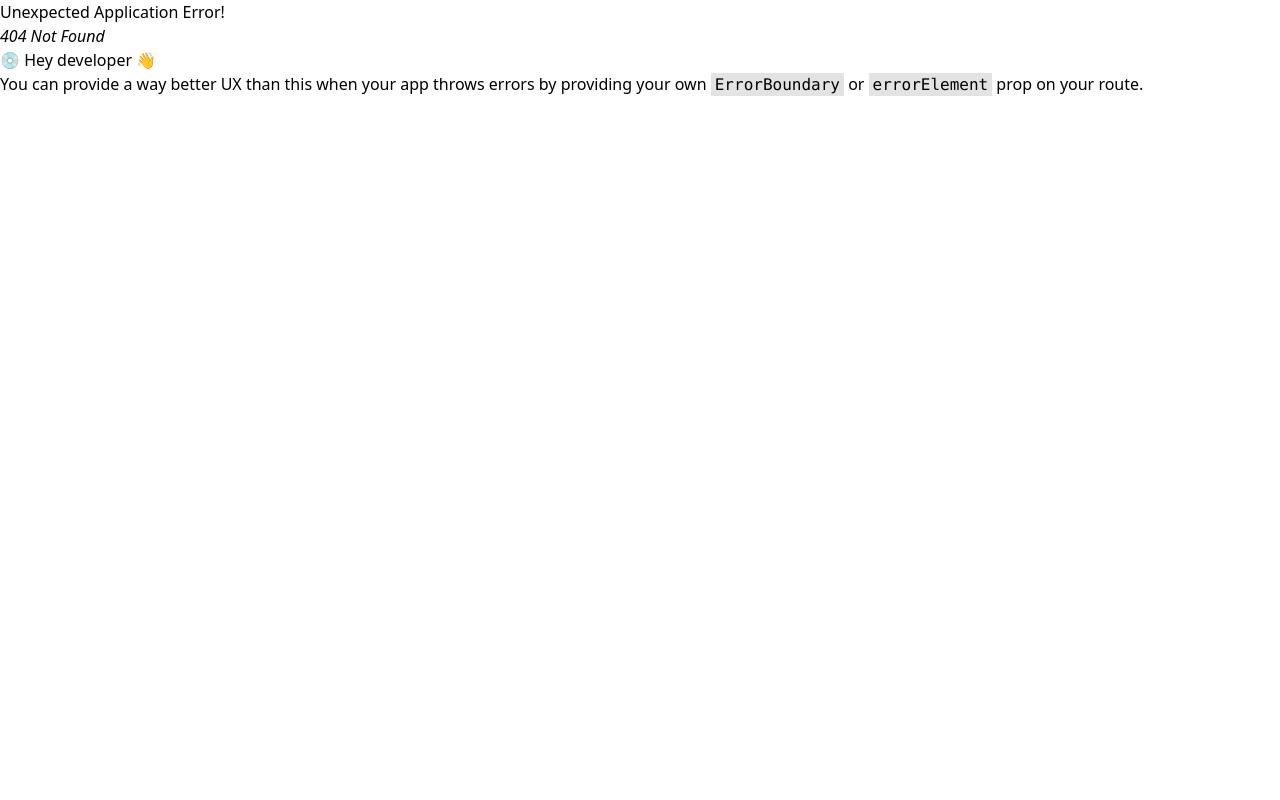
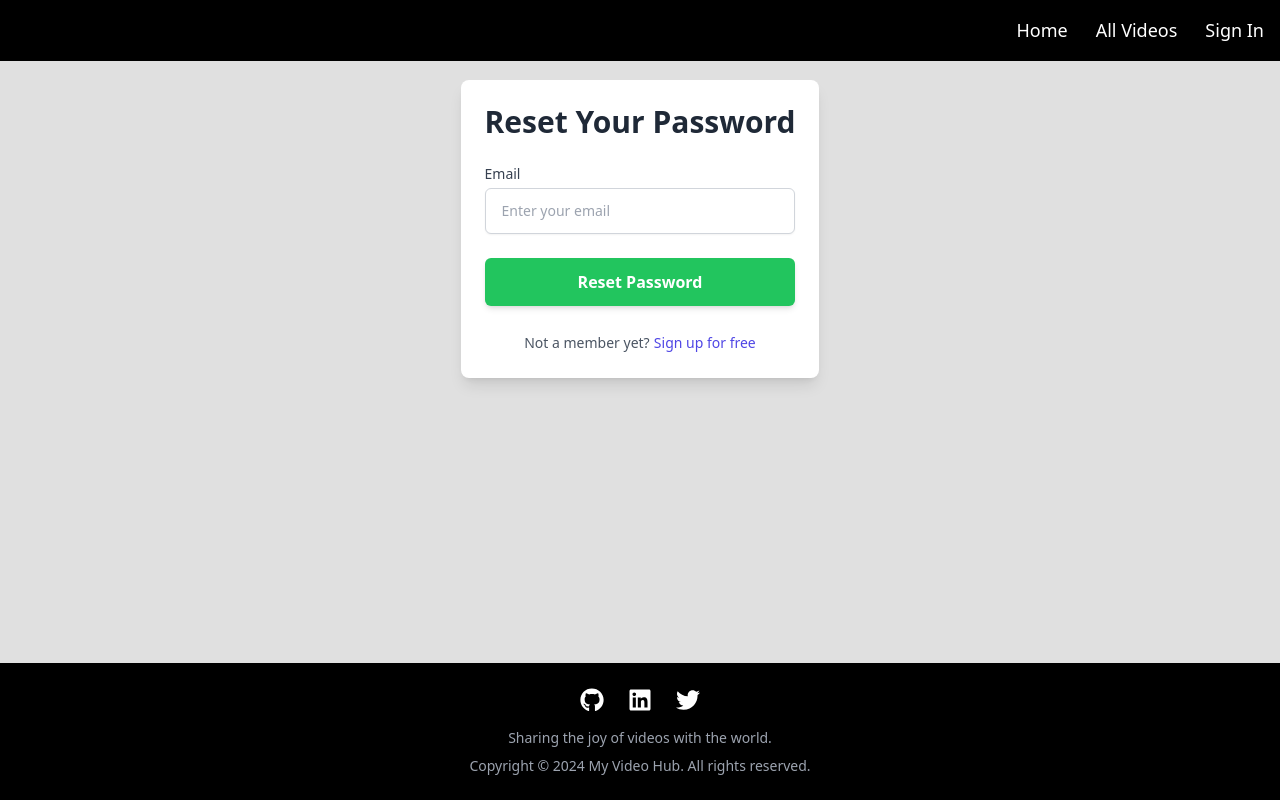
Before and after one commit to krishnamahto021/myVideoHub, a React (Vite) app in the folder frontend/: page /reset-password in a window 1280 px wide. Before the commit this address had no page. Built offline with nearby package versions, Linux system fonts and the light colour scheme.

Commit message:
complete the forntend and backend api integeration for sending the updating of password

```diff
--- /dev/null
+++ b/frontend/src/pages/auth/ResetPasswordEmail.tsx
@@ -0,0 +1,122 @@
+import React, { useState } from "react";
+import { Link, useNavigate } from "react-router-dom";
+import { toast } from "sonner";
+import Layout from "../../components/Layout";
+import backendApi from "../../api/backendApi";
+
+interface ResetPasswordEmailResponse {
+  success: true;
+  message: string;
+}
+
+const ResetPasswordEmail: React.FC = () => {
+  const [email, setEmail] = useState<string>("");
+  const [loading, setLoading] = useState<boolean>(false);
+
+  const navigate = useNavigate();
+
+  const handleChange = (e: React.ChangeEvent<HTMLInputElement>) => {
+    setEmail(e.target.value);
+  };
+
+  const handleSubmit = async (e: React.FormEvent<HTMLFormElement>) => {
+    e.preventDefault();
+    setLoading(true);
+    try {
+      const { data } = await backendApi.post<ResetPasswordEmailResponse>(
+        "/api/v1/auth/reset-password",
+        { email }
+      );
+      if (data.success) {
+        toast.success(data.message);
+        setEmail("");
+        navigate("/sign-in");
+      }
+    } catch (error) {
+      toast.error("Something went wrong. Please try again.");
+    } finally {
+      setLoading(false);
+    }
+  };
+
+  return (
+    <Layout>
+      <div className="p-4 ">
+        <div className="w-full max-w-md bg-white rounded-lg shadow-lg p-6">
+          <h1 className="text-3xl font-bold text-center text-gray-800 mb-6">
+            Reset Your Password
+          </h1>
+          <form onSubmit={handleSubmit} className="space-y-6">
+            <div>
+              <label
+                htmlFor="email"
+                className="block text-sm font-medium text-gray-700"
+              >
+                Email
+              </label>
+              <input
+                type="email"
+                name="email"
+                required
+                className="mt-1 block w-full px-4 py-3 border border-gray-300 rounded-md shadow-sm focus:ring-indigo-500 focus:border-indigo-500 sm:text-sm"
+                placeholder="Enter your email"
+                value={email}
+                onChange={handleChange}
+              />
+            </div>
+
+            {/* Update Button with Loader */}
+            <button
+              type="submit"
+              className={`w-full py-3 px-4 bg-green-500 text-white font-bold rounded-md shadow-md transition duration-300
+              disabled:bg-green-300 disabled:cursor-not-allowed flex items-center justify-center ${
+                loading ? "bg-opacity-90" : "hover:bg-opacity-90"
+              }`}
+              disabled={loading} // Disable button when loading
+            >
+              {loading ? (
+                <>
+                  <svg
+                    className="animate-spin mr-2 h-5 w-5 text-white"
+                    xmlns="http://www.w3.org/2000/svg"
+                    fill="none"
+                    viewBox="0 0 24 24"
+                  >
+                    <circle
+                      className="opacity-25"
+                      cx="12"
+                      cy="12"
+                      r="10"
+                      stroke="currentColor"
+                      strokeWidth="4"
+                    ></circle>
+                    <path
+                      className="opacity-75"
+                      fill="currentColor"
+                      d="M4 12a8 8 0 018-8v8h8a8 8 0 11-16 0z"
+                    ></path>
+                  </svg>
+                  Sending...
+                </>
+              ) : (
+                "Reset Password"
+              )}
+            </button>
+
+            <div className="text-center mt-4">
+              <span className="text-sm text-gray-600">Not a member yet?</span>{" "}
+              <Link
+                to="/sign-up"
+                className="text-sm font-medium text-indigo-600 hover:text-indigo-500"
+              >
+                Sign up for free
+              </Link>
+            </div>
+          </form>
+        </div>
+      </div>
+    </Layout>
+  );
+};
+
+export default ResetPasswordEmail;
--- /dev/null
+++ b/frontend/src/pages/auth/UpdatePassword.tsx
@@ -0,0 +1,119 @@
+import React, { useState } from "react";
+import { Link, useNavigate, useParams } from "react-router-dom";
+import { toast } from "sonner";
+import Layout from "../../components/Layout";
+import backendApi from "../../api/backendApi";
+
+interface ResetPasswordResponse {
+  success: boolean;
+  message: string;
+}
+
+const UpdatePassword: React.FC = () => {
+  const { token } = useParams<{ token: string }>();
+  const [password, setPassword] = useState<string>("");
+  const navigate = useNavigate();
+  const [loading, setLoading] = useState<boolean>(false);
+
+  const handleSubmit = async (e: React.FormEvent<HTMLFormElement>) => {
+    e.preventDefault();
+    setLoading(true);
+
+    try {
+      const { data } = await backendApi.post<ResetPasswordResponse>(
+        `/api/v1/auth/update-password/${token}`,
+        { password }
+      );
+      if (data.success) {
+        toast.success(data.message);
+        setPassword("");
+        navigate("/sign-in");
+      }
+    } catch (error) {
+      toast.error("Something went wrong. Please try again.");
+    } finally {
+      setLoading(false);
+    }
+  };
+
+  return (
+    <Layout>
+      <div className="min-h-screen flex items-center justify-center p-4 ">
+        <div className="w-full max-w-md bg-white rounded-lg shadow-lg p-6">
+          <h1 className="text-3xl font-bold text-center text-gray-800 mb-6">
+            Reset Your Password
+          </h1>
+          <form onSubmit={handleSubmit} className="space-y-6">
+            <div>
+              <label
+                htmlFor="password"
+                className="block text-sm font-medium text-gray-700"
+              >
+                New Password
+              </label>
+              <input
+                type="password"
+                name="password"
+                required
+                className="mt-1 block w-full px-4 py-3 border border-gray-300 rounded-md shadow-sm focus:ring-indigo-500 focus:border-indigo-500 sm:text-sm"
+                placeholder="Enter your new password"
+                value={password}
+                onChange={(e) => setPassword(e.target.value)}
+              />
+            </div>
+
+            {/* Update Password Button with Loader */}
+            <button
+              type="submit"
+              className={`w-full py-3 px-4 bg-green-500 text-white font-bold rounded-md shadow-md transition duration-300
+              disabled:bg-green-300 disabled:cursor-not-allowed flex items-center justify-center ${
+                loading ? "bg-opacity-90" : "hover:bg-opacity-90"
+              }`}
+              disabled={loading} // Disable button when loading
+            >
+              {loading ? (
+                <>
+                  <svg
+                    className="animate-spin mr-2 h-5 w-5 text-white"
+                    xmlns="http://www.w3.org/2000/svg"
+                    fill="none"
+                    viewBox="0 0 24 24"
+                  >
+                    <circle
+                      className="opacity-25"
+                      cx="12"
+                      cy="12"
+                      r="10"
+                      stroke="currentColor"
+                      strokeWidth="4"
+                    ></circle>
+                    <path
+                      className="opacity-75"
+                      fill="currentColor"
+                      d="M4 12a8 8 0 018-8v8h8a8 8 0 11-16 0z"
+                    ></path>
+                  </svg>
+                  Updating...
+                </>
+              ) : (
+                "Update Password"
+              )}
+            </button>
+
+            <div className="text-center mt-4">
+              <span className="text-sm text-gray-600">Not a member yet?</span>{" "}
+              <Link
+                to="/sign-up"
+                className="text-sm font-medium text-indigo-600 hover:text-indigo-500"
+              >
+                Sign up for free
+              </Link>
+            </div>
+          </form>
+        </div>
+      </div>
+    </Layout>
+  );
+};
+
+export default UpdatePassword;
```
Also changed, not shown: frontend/src/router.tsx (+10 -0 lines).
